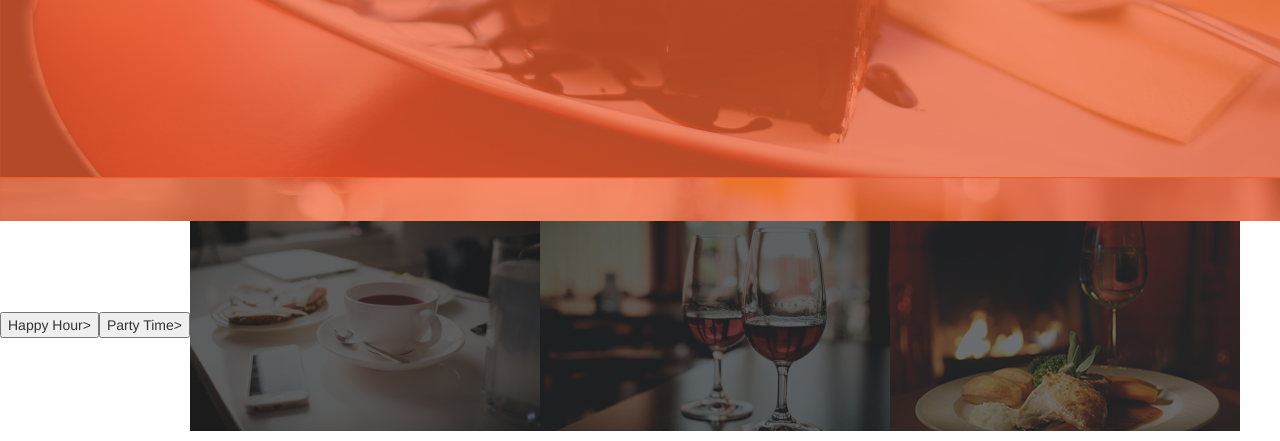
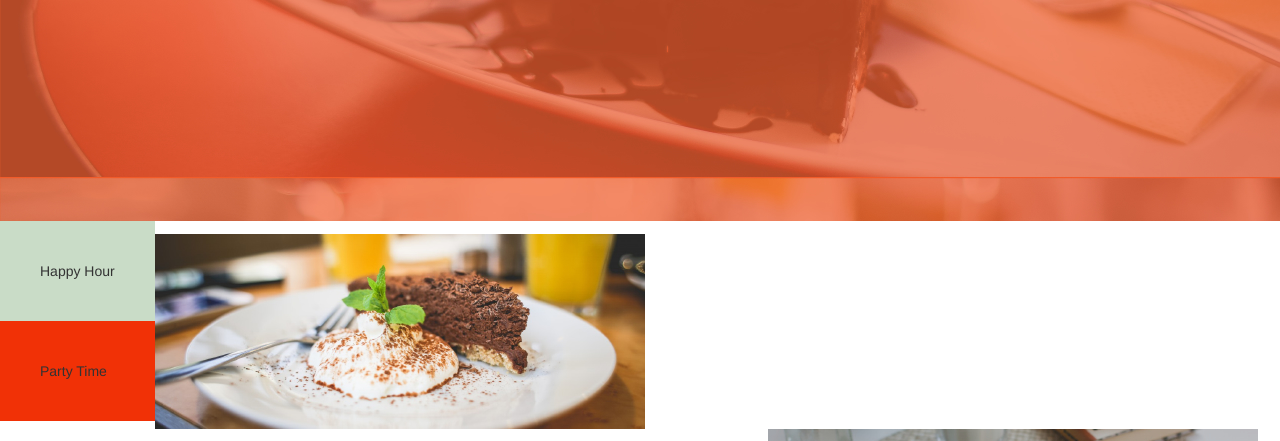
Before and after one commit to angyeeh/anitakitchen, a plain HTML site: page index.html in a window 1280 px wide. Shown: the part 459-900 px from the top of the page. Drawn offline with nearby package versions, Linux system fonts and the light colour scheme.

Commit message:
add changes made to index file

```diff
--- a/css/styles.css
+++ b/css/styles.css
@@ -37,9 +37,32 @@
   .container {
     background-image: url("../img/assets/backgrounds/foodsBg.jpg");
     height: 300px;
-    align-items: center;
+    image-orientation: center;
   }
 
-  #id happyhour {
+  .option {
     background-color: white;
+    float: left;
   }
+
+  .minitop {
+    background-color: #C9DCC7;
+    padding: 40px;
+  }
+
+  .minibottom {
+    background-color: #F13106;
+    padding: 40px;
+  }
+
+  .breakfast {
+    background-image: url("../img/assets/foodtop/breakfast.jpg");
+  }
+
+  .lunch {
+    background-image: url("../img/assets/foodtop/lunch.jpg");
+  }
+
+  .dinner {
+    background-image: url("../img/assets/foodtop/dinner.jpg");
+  }
--- a/index.html
+++ b/index.html
@@ -16,13 +16,18 @@
   </header>
 
   <table>
-    <tr><button id="btn Happy Hour">Happy Hour></button></tr>
-    <tr>
-      <tr><button id="btn Party Time">Party Time></button></tr>
-    </tr>
-    <tr><img src="img/assets/foodtop/breakfast.jpg" alt=""></tr>
-    <tr><img src="img/assets/foodtop/lunch.jpg" alt=""></tr>
-    <tr><img src="img/assets/foodtop/dinner.jpg" alt=""></tr>
+    <div class="option">
+      <div class="minitop">Happy Hour</div>
+      <div class="minibottom">Party Time</div>
+    </div>
+    <div class="breakfast">
+      <div class="lunch">
+        <div class="dinner">
+
+        </div>
+
+      </div>
+    </div>
   </table>
 
   <main>
@@ -61,11 +66,15 @@
       </button>
     </section>
 
-    <section 2>
-      <div class="container">
-        <img src="img/assets/fastfood/beefBurger.jpg" alt="">
-        <img src="img/assets/fastfood/chickenBurger.jpg" alt="">
-        <img src="img/assets/fastfood/chickenPizza.jpg" alt="">
+
+
+    <section>
+      <div class="col-md-6 col-md-6s">
+        <div class="container">
+          <img src="img/assets/fastfood/beefBurger.jpg" alt="">
+          <img src="img/assets/fastfood/chickenBurger.jpg" alt="">
+          <img src="img/assets/fastfood/chickenPizza.jpg" alt="">
+        </div>
       </div>
 
 
```
